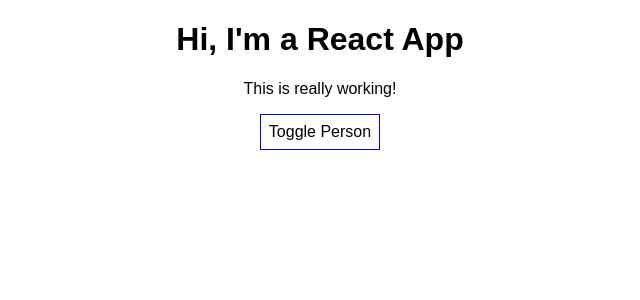
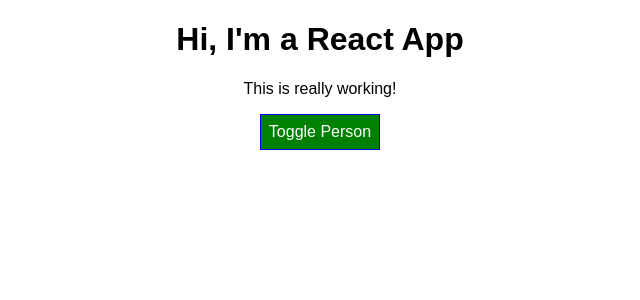
Before and after one commit to Mezba132/BasicReactJs, a React (Create React App) app: page / in a window 1280 px wide. Shown: the top 300 px of the page, without its empty margins (320-960 px from the left). Built offline with nearby package versions, Linux system fonts and the light colour scheme.

Commit message:
setting css className Dynamically

```diff
--- a/src/App.css
+++ b/src/App.css
@@ -1,3 +1,11 @@
 .App {
   text-align: center;
 }
+
+.color {
+  color: red;
+}
+
+.fontSize {
+  font-size: 25px;
+}
--- a/src/App.js
+++ b/src/App.js
@@ -40,12 +40,24 @@
 
   render () {
     const style = {
-      backgroundColor: 'white',
+      backgroundColor: 'green',
+      color: 'white',
       font: 'inherit',
       border: '1px solid blue',
       padding: '8px',
       cursor: 'pointer'
     };
+
+    const classes = [];
+
+    if(this.state.persons.length <= 2)
+    {
+      classes.push('color');
+    }
+    if(this.state.persons.length <= 1)
+    {
+      classes.push('fontSize');
+    }
 
     let persons = null;
 
@@ -64,12 +76,13 @@
           })}
         </div>
       );
+      style.backgroundColor = 'purple';
     }
 
     return (
       <div className="App">
         <h1>Hi, I'm a React App</h1>
-        <p>This is really working!</p>
+        <p className={classes.join(' ')}>This is really working!</p>
         <button
           style={style}
           onClick={this.toggleChangeHandler}>Toggle Person</button>
```
